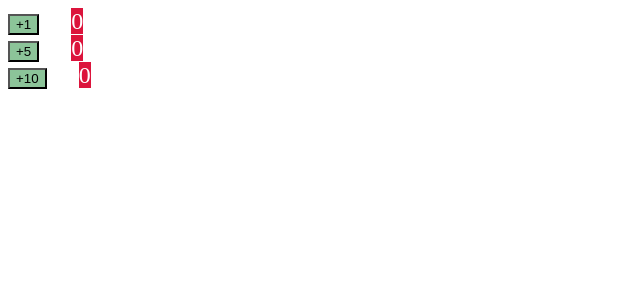
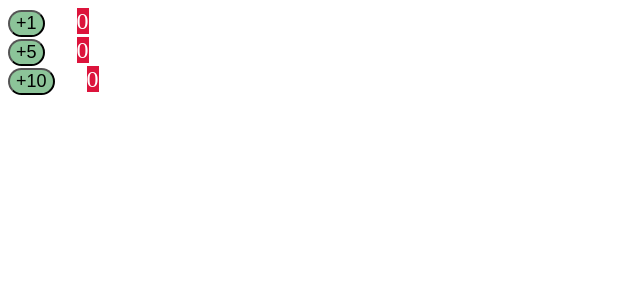
Before and after one commit to rajkumat3344/react-cysdka, a React (Create React App) app: page / in a window 1280 px wide. Shown: the top 300 px of the page, without its empty margins (0-640 px from the left). Built offline with nearby package versions, Linux system fonts and the light colour scheme.

Commit message:
3 files modified, 1 added

```diff
--- a/src/App.js
+++ b/src/App.js
@@ -5,9 +5,7 @@ import Counter from './Components/Counter';
 export default function App() {
   return (
     <div>
-      <Counter by={1} />
-      <Counter by={5} />
-      <Counter by={10} />
+      <Counter />
     </div>
   );
 }
--- a/src/Components/Counter.css
+++ b/src/Components/Counter.css
@@ -1,10 +1,9 @@
 .btn1 {
   background-color: rgba(51, 151, 73, 0.562);
+  font-size: large;
+  border-radius: 1rem;
 }
-.btn2 {
-  background-color: rgba(255, 0, 255, 0.589);
-  margin-left: 2rem;
-}
+
 .count {
   background-color: crimson;
   color: white;
--- a/src/Components/Counter.jsx
+++ b/src/Components/Counter.jsx
@@ -1,32 +1,16 @@
 import React, { Component } from 'react';
+import CounterButton from '../Components/CounterButton';
 import './Counter.css';
-
-export default class Counter extends Component {
-  //Define initial state in constructor
-  //state --> counter set to 0
-  constructor() {
-    super();
-    this.state = {
-      counter: 0
-    };
-    // this.increment = this.increment.bind(this);
-    // this.decrement = this.decrement.bind(this);
-  }
-
+class Counter extends Component {
   render = () => {
     return (
-      <div className="counter">
-        <button className="btn1" onClick={this.increment}>
-          +{this.props.by}
-        </button>
-        <span className="count">{this.state.counter}</span>
+      <div>
+        <CounterButton by={1} />
+        <CounterButton by={5} />
+        <CounterButton by={10} />
       </div>
     );
-  };
-  increment = () => {
-    //update state --> counter++
-    this.setState({
-      counter: this.state.counter + this.props.by
-    });
-  };
+  }
 }
+
+export default Counter
--- /dev/null
+++ b/src/Components/CounterButton.jsx
@@ -0,0 +1,32 @@
+import React, { Component } from 'react';
+
+class CounterButton extends Component {
+  //Define initial state in constructor
+  //state --> counter set to 0
+  constructor() {
+    super();
+    this.state = {
+      counter: 0
+    };
+    // this.increment = this.increment.bind(this);
+    // this.decrement = this.decrement.bind(this);
+  }
+
+  render = () => {
+    return (
+      <div className="counter">
+        <button className="btn1" onClick={this.increment}>
+          +{this.props.by}
+        </button>
+        <span className="count">{this.state.counter}</span>
+      </div>
+    );
+  };
+  increment = () => {
+    //update state --> counter++
+    this.setState({
+      counter: this.state.counter + this.props.by
+    });
+  };
+}
+export default CounterButton;
```
